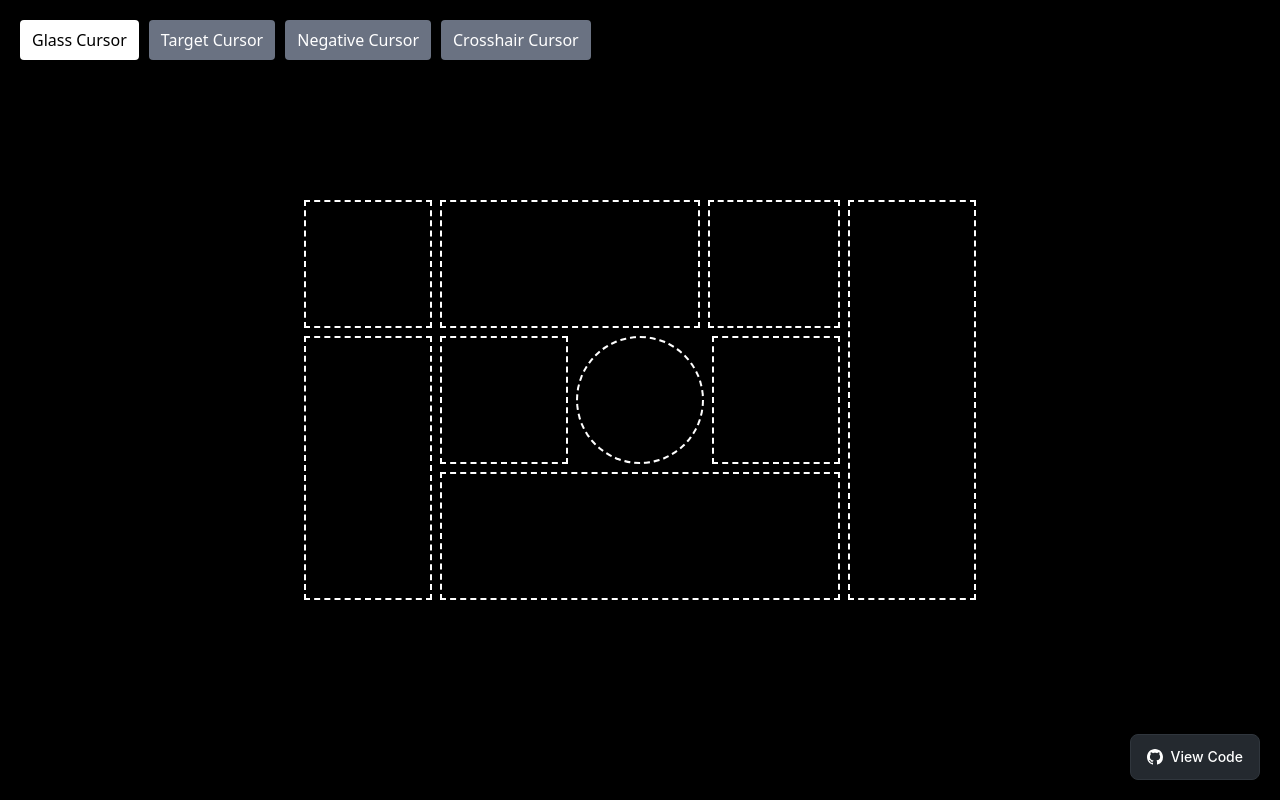
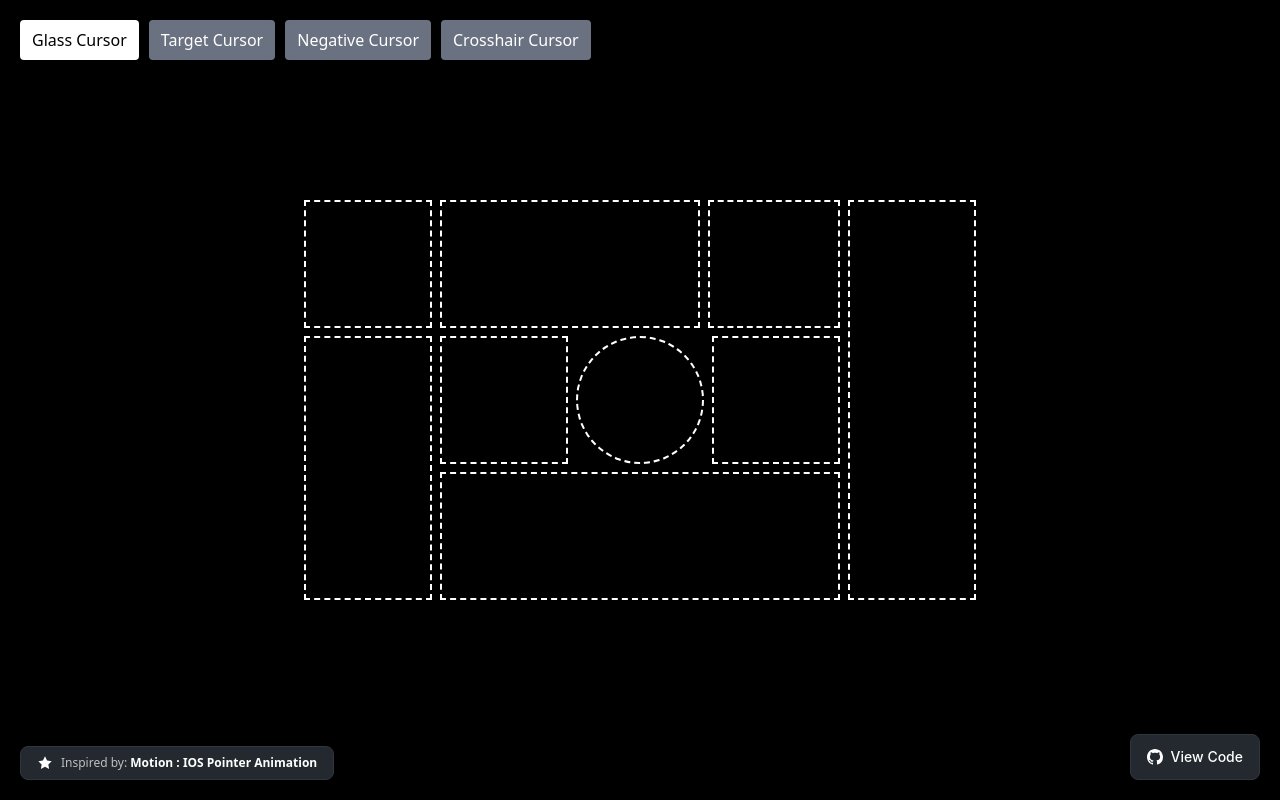
Before and after one commit to Maeeveee/Cursor-Component, a React (Vite) app: page / in a window 1280 px wide. Built offline with nearby package versions, Linux system fonts and the light colour scheme.

Commit message:
add badge inspired

```diff
--- a/src/pages/home.jsx
+++ b/src/pages/home.jsx
@@ -25,6 +25,16 @@ function Home() {
       'crosshair': 'https://github.com/Maeeveee/Cursor-Component/blob/main/src/components/crosshairCursor.jsx'
     };
     return urls[cursorType];
+  };
+
+  const getInspirationText = () => {
+    const inspirations = {
+      'lasso': 'Motion : IOS Pointer Animation',
+      'target': 'Motion : Magnetic Target',
+      'negative': 'Webflow : Abhishek Shankar Website',
+      'crosshair': 'Reactbits : Crosshair'
+    };
+    return inspirations[cursorType];
   };
 
   const handleViewGitHub = () => {
@@ -78,6 +88,15 @@ function Home() {
         </button>
       </div>
 
+      <div className="target-btn fixed bottom-5 left-5 bg-[#24292f] text-white border border-[#30363d] px-4 py-2 rounded-lg text-sm font-medium shadow-lg z-[1000] flex items-center gap-2 hover:bg-[#30363d] hover:border-[#8b949e] transition-all">
+        <svg width="16" height="16" viewBox="0 0 24 24" fill="currentColor">
+          <path d="M12 2l3.09 6.26L22 9.27l-5 4.87 1.18 6.88L12 17.77l-6.18 3.25L7 14.14 2 9.27l6.91-1.01L12 2z"/>
+        </svg>
+        <span className="text-xs">
+          <span className="opacity-70">Inspired by:</span> <span className="font-semibold">{getInspirationText()}</span>
+        </span>
+      </div>
+
       <button
         className="target-btn fixed bottom-5 right-5 px-4 py-3 bg-[#24292f] text-white border border-[#30363d] rounded-lg cursor-pointer text-sm font-medium flex items-center gap-2 hover:bg-[#30363d] hover:border-[#8b949e] transition-all shadow-lg z-[1000]"
         onClick={handleViewGitHub}
```
